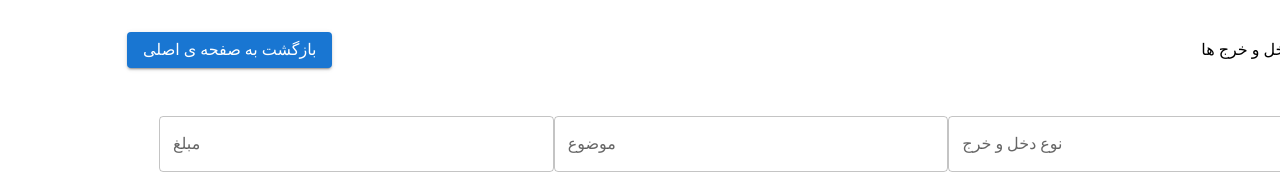
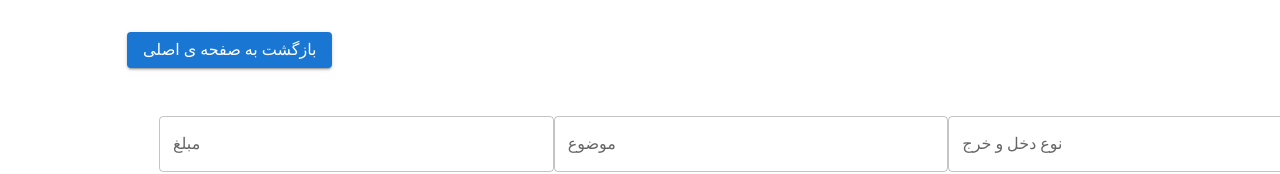
Before and after one commit to maryamkaramad/moneyManagement, a React (Create React App) app: page /addMony in a window 1280 px wide. Shown: the top 174 px of the page. Built offline with nearby package versions, Linux system fonts and the light colour scheme.

Commit message:
dibug add

```diff
--- a/src/componens/AddMony/AddMonyHeader.tsx
+++ b/src/componens/AddMony/AddMonyHeader.tsx
@@ -10,7 +10,7 @@ const AddMonyHeader = (): JSX.Element => {
         <Grid container item xs={12} alignItems={"center"} my={2}>
             <Grid item xs={6} >
                 <Typography>
-                    اضافه کردن دخل و خرج ها
+                      دخل و خرج ها
                 </Typography>
             </Grid>
             <Grid item xs={6} display={"flex"} justifyContent={"flex-end"}>
--- a/src/data/AddMonyFormOption.ts
+++ b/src/data/AddMonyFormOption.ts
@@ -1,4 +1,5 @@
 export const AddMonyFormOption = [
+    { id: 0, value: "", title: "" },
     { id: 1, value: "income", title: "دخل" },
     { id: 2, value: "expense", title: "خرج" },
 ]
```
